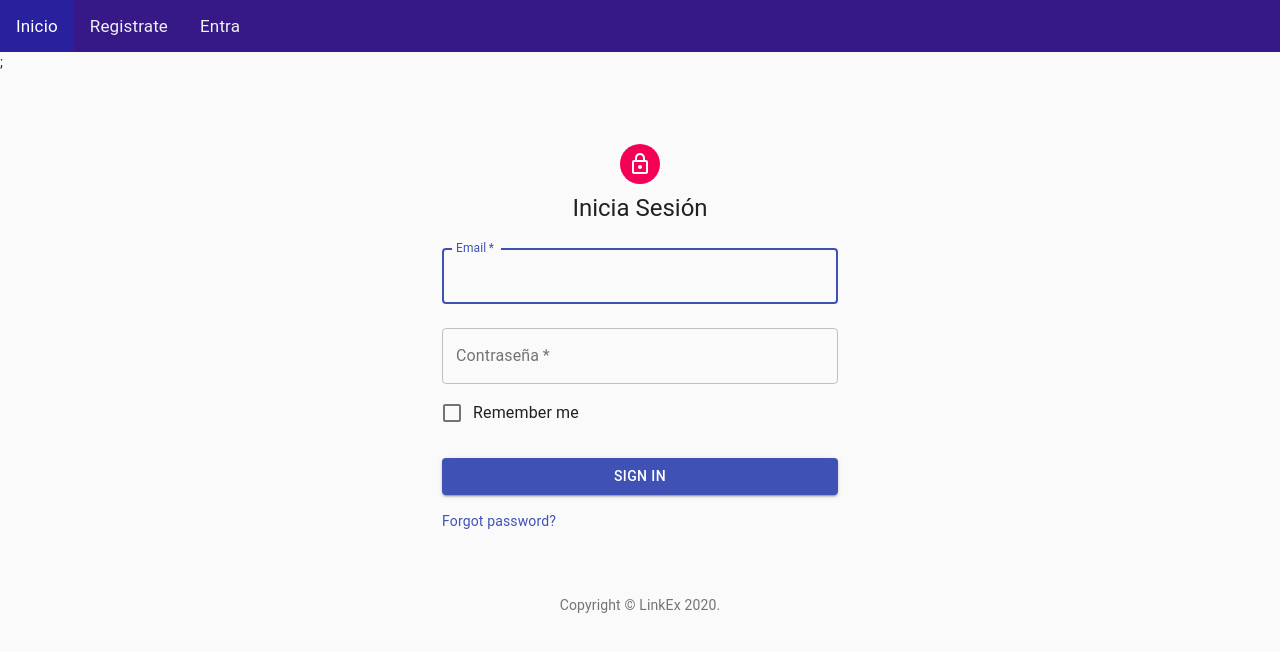
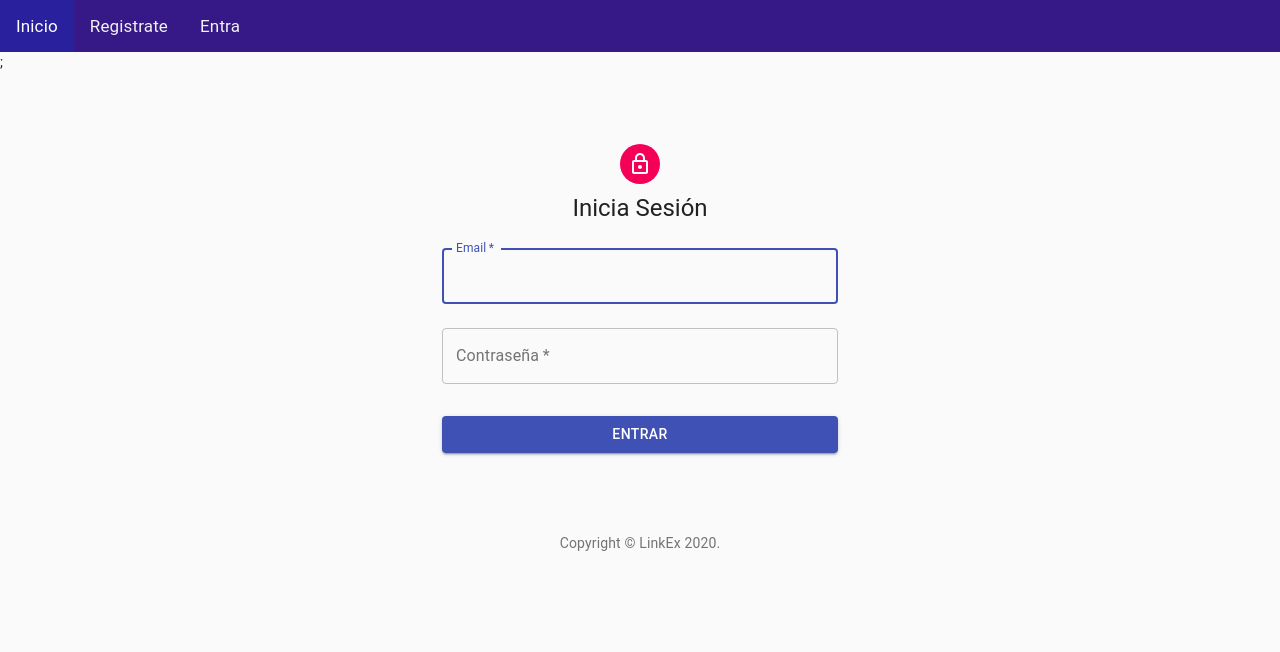
Before and after one commit to mrueda020/LinkEx, a React (Create React App) app: page /signin in a window 1280 px wide. Shown: the top 652 px of the page. Built offline with nearby package versions, Linux system fonts and the light colour scheme.

Commit message:
Modificando SignIn.js

```diff
--- a/src/SignIn.js
+++ b/src/SignIn.js
@@ -3,10 +3,7 @@ import Avatar from "@material-ui/core/Avatar";
 import Button from "@material-ui/core/Button";
 import CssBaseline from "@material-ui/core/CssBaseline";
 import TextField from "@material-ui/core/TextField";
-import FormControlLabel from "@material-ui/core/FormControlLabel";
-import Checkbox from "@material-ui/core/Checkbox";
 import Link from "@material-ui/core/Link";
-import Grid from "@material-ui/core/Grid";
 import Box from "@material-ui/core/Box";
 import LockOutlinedIcon from "@material-ui/icons/LockOutlined";
 import Typography from "@material-ui/core/Typography";
@@ -82,10 +79,7 @@ export default function SignIn() {
             id="password"
             autoComplete="current-password"
           />
-          <FormControlLabel
-            control={<Checkbox value="remember" color="primary" />}
-            label="Remember me"
-          />
+
           <Button
             type="submit"
             fullWidth
@@ -93,15 +87,8 @@ export default function SignIn() {
             color="primary"
             className={classes.submit}
           >
-            Sign In
+            Entrar
           </Button>
-          <Grid container>
-            <Grid item xs>
-              <Link href="#" variant="body2">
-                Forgot password?
-              </Link>
-            </Grid>
-          </Grid>
         </form>
       </div>
       <Box mt={8}>
```
Also changed, not shown: 1 other file (tests, documents, lock files or other folders).
